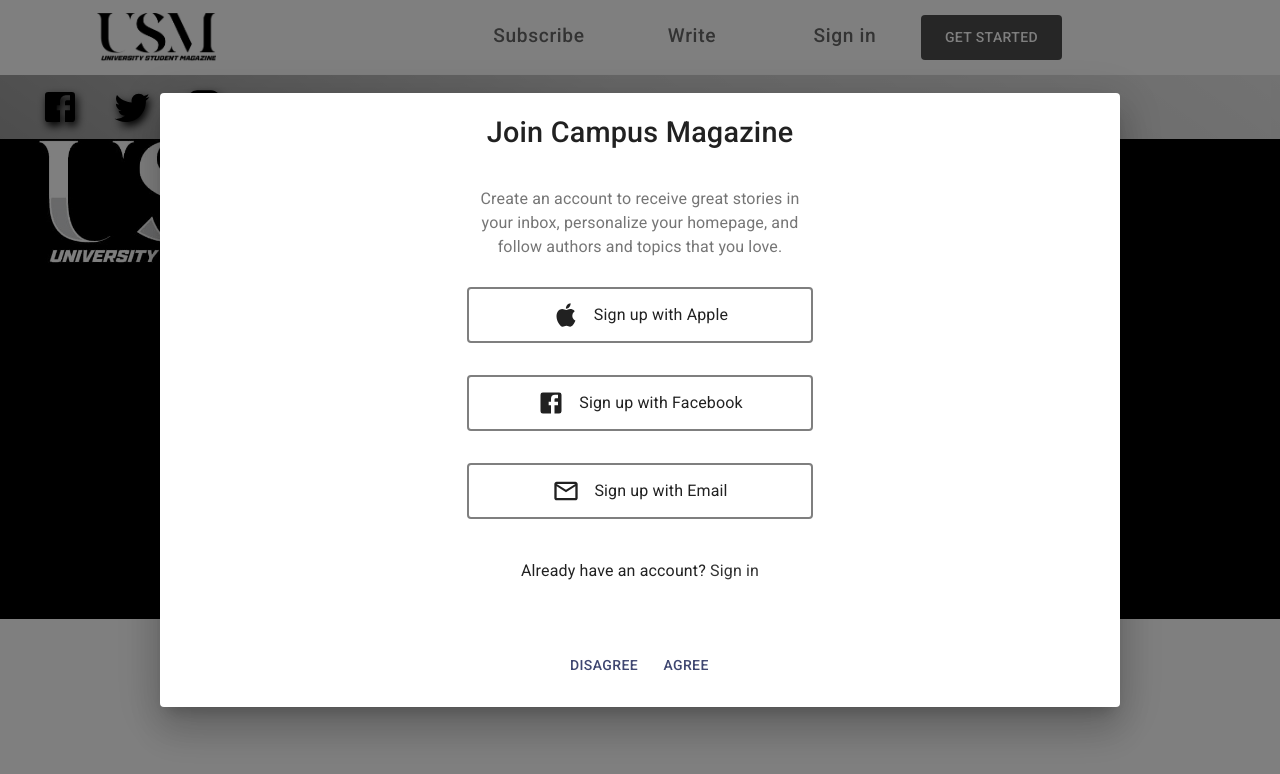
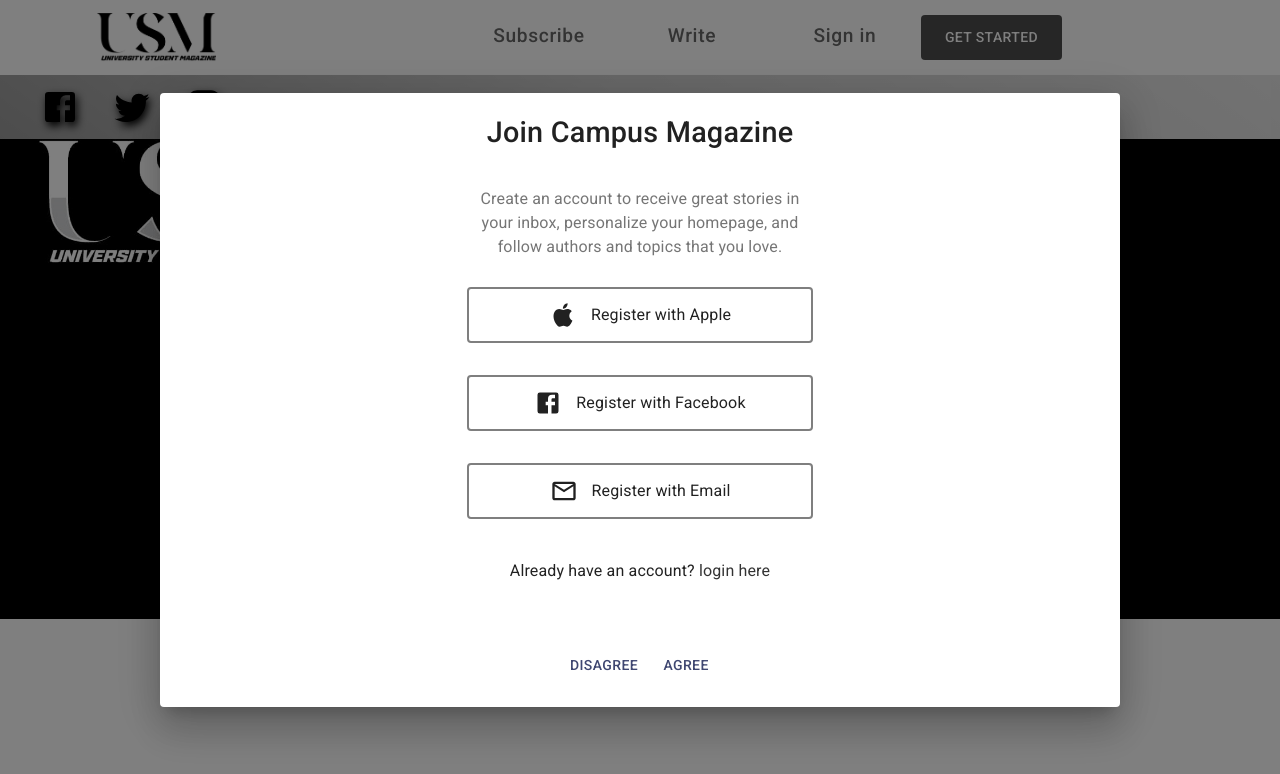
Before and after one commit to Temitope-Emmanuel/article-client, a React (Create React App) app: page / in a window 1280 px wide. Both pictures are taken after a click on the button "GET STARTED". Shown: the top 774 px of the page. Built offline with nearby package versions, Linux system fonts and the light colour scheme.

Commit message:
added the login func

```diff
--- a/src/auth/login.js
+++ b/src/auth/login.js
@@ -70,9 +70,12 @@ const Transition = React.forwardRef(function Transition(props, ref) {
   return <Slide direction="up" ref={ref} {...props} />;
 });
 
-const AllOption = ({classes,handleToggle,handleSignUp,...props}) => {
+const AllOption = ({classes,handleToggle,handleOption,slide,...props}) => {
+
+
     return(
-        <>
+        <Slide direction="left" in={slide}>
+        <DialogContent className={classes.root}>
           <DialogContentText style={{textAlign:"center"}}  id="alert-dialog-slide-description">
           Create an account to receive great stories in <br/>
            your inbox, personalize your homepage, and <br/>
@@ -82,34 +85,36 @@ const AllOption = ({classes,handleToggle,handleSignUp,...props}) => {
               <Button>
                   <AppleIcon/>
                   <Typography caption="button">
-                      Sign up with Apple
+                      Register with Apple
                   </Typography>
               </Button>
               <Button>
                   <FacebookIcon/>
                   <Typography caption="button">
-                      Sign up with Facebook
+                      Register with Facebook
                   </Typography>
               </Button>
-              <Button onClick={handleSignUp}>
+              <Button onClick={() => handleOption()}>
                   <MailIcon/>
                   <Typography caption="button">
-                      Sign up with Email
+                      Register with Email
                   </Typography>
               </Button>
               <Typography>
-                  Already have an account? <Link to="/login">Sign in</Link>
+                  Already have an account? <Link onClick={() => handleOption(false)} to="/login">login here</Link>
               </Typography>
           </Box>
-        </>
+        </DialogContent>
+        </Slide>
     )
 }
-const SignUpForm = ({classes,handleToggle,...props}) => {
+const LoginForm = ({classes,handleToggle,slide,register,...props}) => {
     return(
-        <>
+        <Slide direction="right" in={!slide}>
+            <DialogContent className={classes.root}>
             <DialogContentText style={{textAlign:"center"}}
               id="alert-dialog-slide-description">
-                Enter your email address to create an account
+                  {register ? "Enter your email address to create an account" : "Input your email to login"}
             </DialogContentText>
             <Box className={classes.buttonContainer}>
             <TextField required id="Input Email"
@@ -120,15 +125,22 @@ const SignUpForm = ({classes,handleToggle,...props}) => {
                 margin="dense" label="Enter Your Email Address"/>
                 <Button style={{backgroundColor:"black",color:"whitesmoke"}}>Continue</Button>
             </Box>
-        </>
+            </DialogContent>
+        </Slide>
     )
 }
 
 const Login = ({open,handleToggle,...props}) => {
     const classes = useStyles()
-    const [signUp,setSignUp] = React.useState(true)
-    const handleSignUp = () => {
-        setSignUp(!signUp)
+    const [options,setOptions] = React.useState(true)
+    const [register,setRegister] = React.useState(true)
+    const handleRegister = (val) => {
+        setRegister(val)
+    }
+    const handleOptions = (val = true) => {
+        setOptions(!options)
+        handleRegister(val)
+        console.log(`this is the register value ${register}`)
     }
 
     return (
@@ -145,19 +157,17 @@ const Login = ({open,handleToggle,...props}) => {
       >
           <DialogTitle id="alert-dialog-slide-title"
             className={classes.title}>
-            {signUp ? "Join Campus Magazine" : "Sign up with email"}
+            {options ? "Join Campus Magazine" : register ? "Register with Email" : "Login with Email"}
           </DialogTitle>
 
-           <DialogContent className={classes.root}>
-                { signUp ? <AllOption handleSignUp={handleSignUp}
+                { options ? <AllOption slide={options} handleOption={handleOptions}
                  handleToggle={handleToggle}
                 classes={classes} /> :
-                <SignUpForm classes={classes} />
+                <LoginForm slide={options} register={register} classes={classes} />
                 }
-           </DialogContent>
            <DialogActions className={classes.actionContainer}>
                {
-                   signUp ?
+                   options ?
                    <>
                 <Button onClick={handleToggle} color="primary">
                     Disagree
@@ -167,9 +177,9 @@ const Login = ({open,handleToggle,...props}) => {
                 </Button>
                 </>
                  :
-                <Button onClick={handleSignUp} >
+                <Button onClick={() => handleOptions()} >
                     <ArrowIcon/>
-                    All sign up options
+                    All signin options
                 </Button>
                }
             </DialogActions>
```
